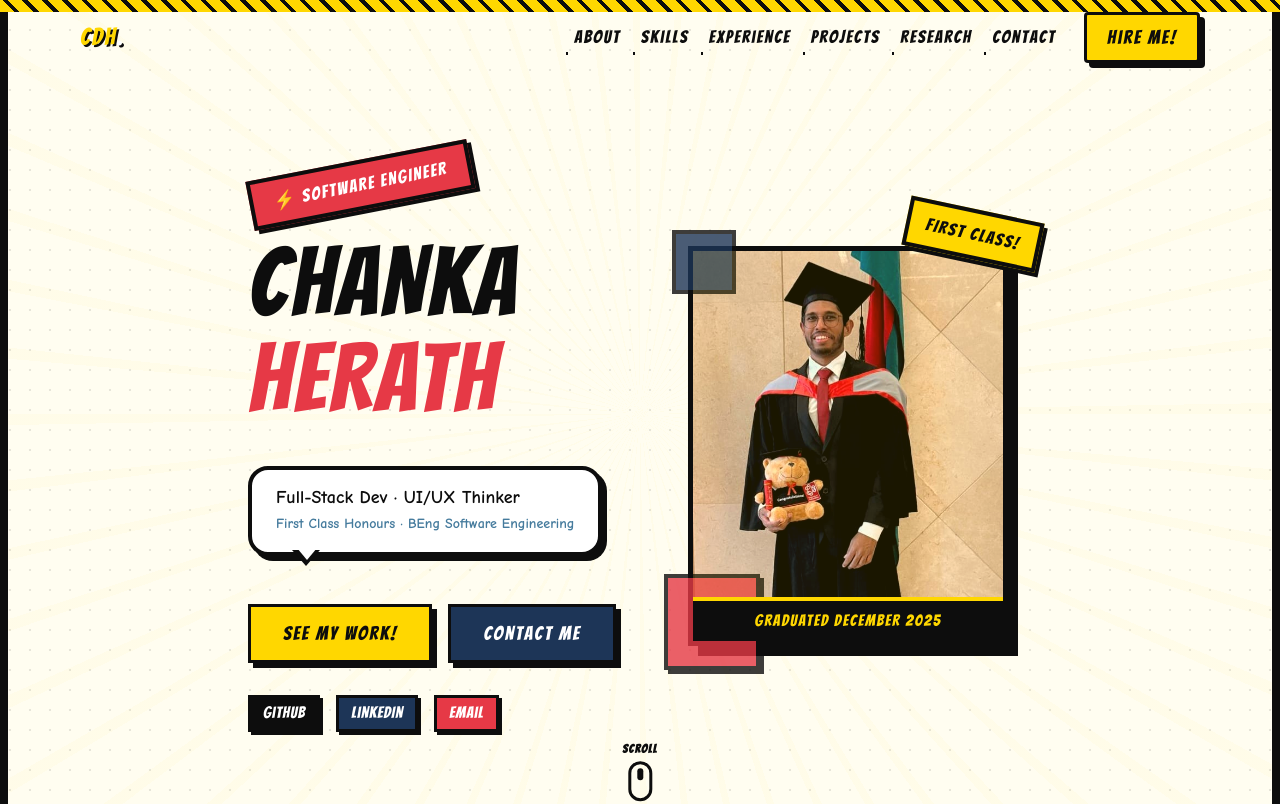
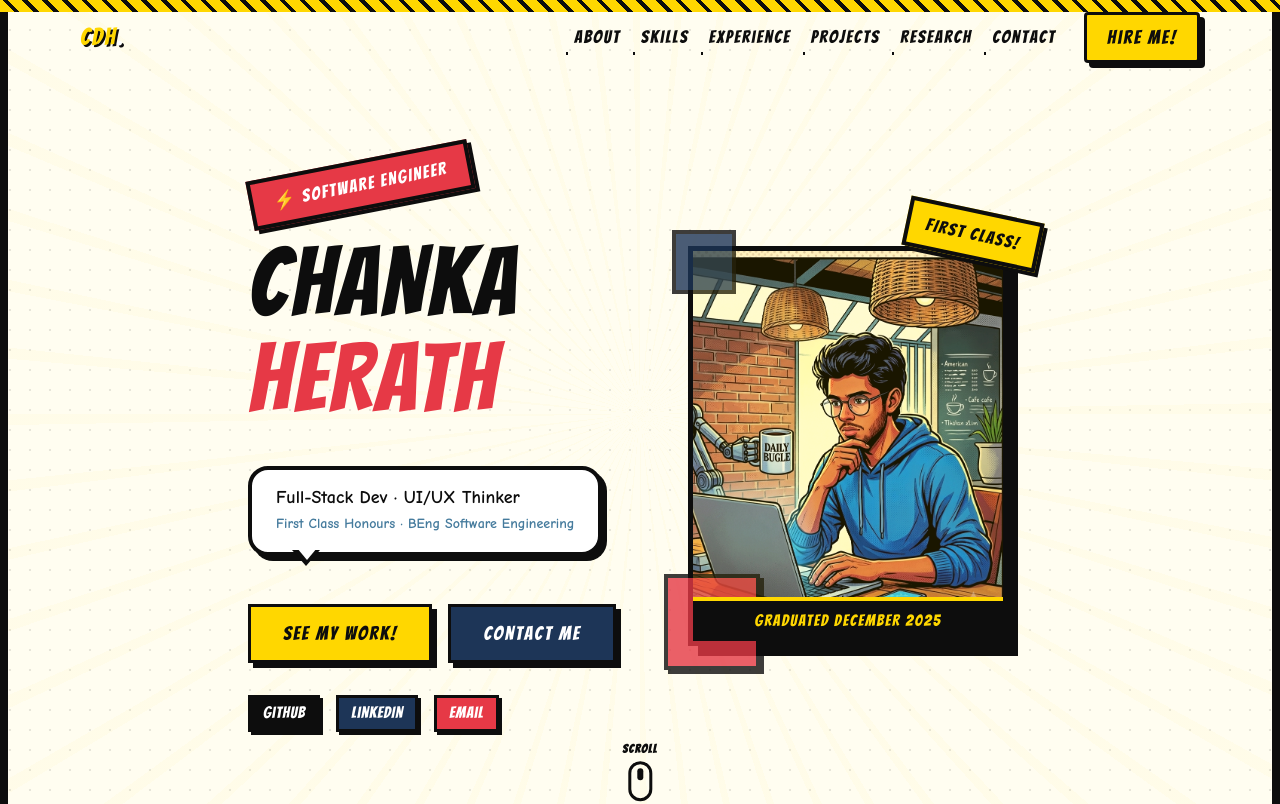
Before and after one commit to chanka-herath2001/chanka-portfolio, a Next.js app: page / in a window 1280 px wide. Shown: the top 804 px of the page. Built offline with nearby package versions, Linux system fonts and the light colour scheme.

Commit message:
uploaded comic image

```diff
--- a/components/Hero.tsx
+++ b/components/Hero.tsx
@@ -141,7 +141,7 @@ export default function Hero() {
               {/* Halftone overlay */}
               <div className="absolute inset-0 bg-[#FFD700] opacity-10 z-10 pointer-events-none" />
               <Image
-                src="/images/graduation.jpeg"
+                src="/images/comic.png"
                 alt="Chanka Herath presenting"
                 fill
                 className="object-cover"
```
Also changed, not shown: public/images/comic.png (added).
